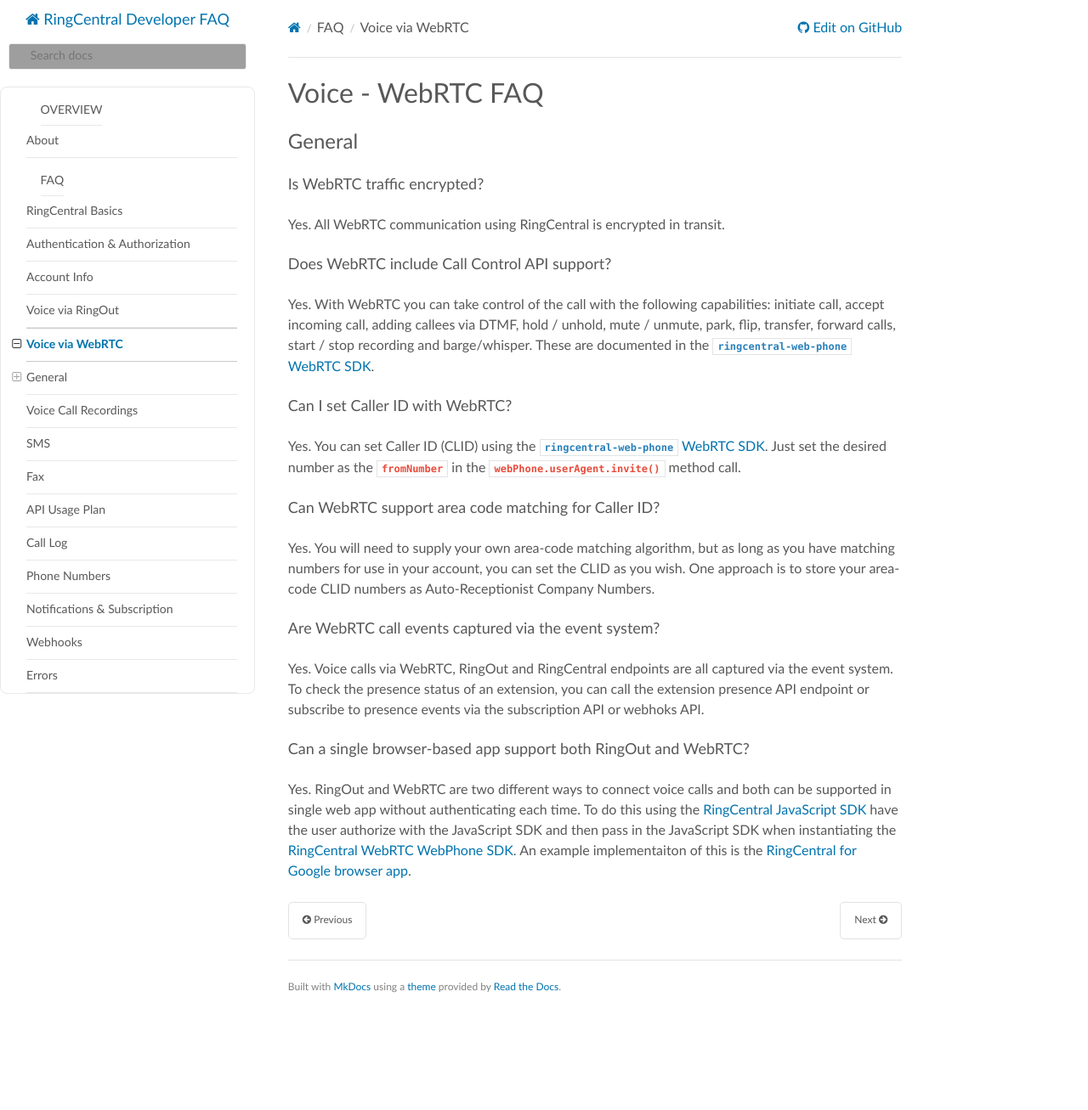
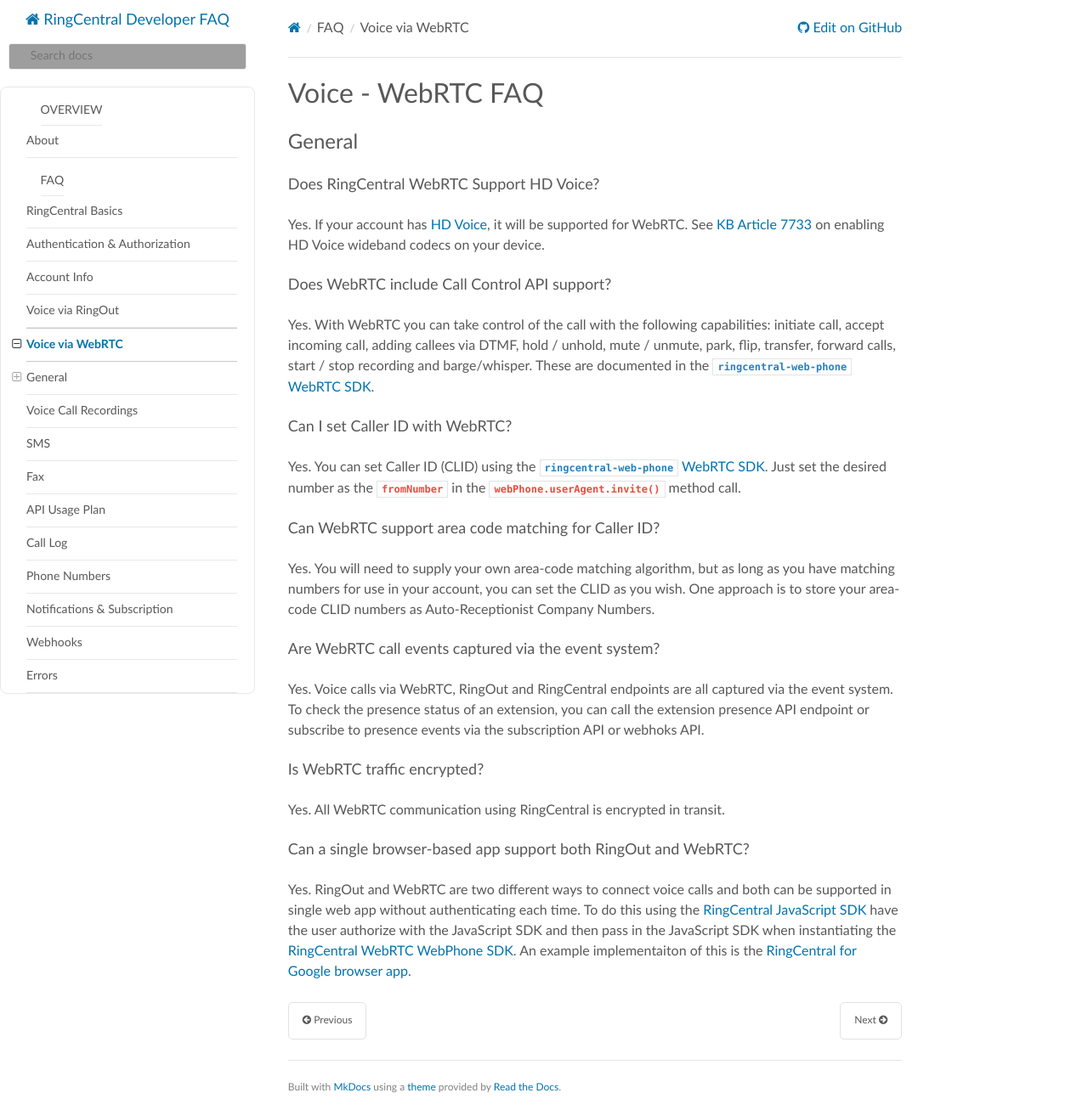
Before and after one commit to ringcentral/ringcentral-faq, an MkDocs documentation site: the page built from docs/voice_webrtc.md, in a window 1280 px wide and 1307 px high. Shown: the whole window at 85% size. Built offline with MkDocs 1.6.1, drawn with Linux system fonts in a browser that asks for light colours; nearby versions of some CDN libraries; old or Windows-style settings are respelled for this version of MkDocs; grey boxes are pictures that could not be loaded.

Commit message:
Add HD Voice info

```diff
--- a/docs/voice_webrtc.md
+++ b/docs/voice_webrtc.md
@@ -2,9 +2,9 @@
 
 ## General
 
-### Is WebRTC traffic encrypted?
+### Does RingCentral WebRTC Support HD Voice?
 
-Yes. All WebRTC communication using RingCentral is encrypted in transit.
+Yes. If your account has [HD Voice](https://success.ringcentral.com/articles/RC_Knowledge_Article/7714), it will be supported for WebRTC. See [KB Article 7733](https://success.ringcentral.com/articles/RC_Knowledge_Article/7733) on enabling HD Voice wideband codecs on your device.
 
 ### Does WebRTC include Call Control API support?
 
@@ -22,6 +22,10 @@
 
 Yes. Voice calls via WebRTC, RingOut and RingCentral endpoints are all captured via the event system. To check the presence status of an extension, you can call the extension presence API endpoint or subscribe to presence events via the subscription API or webhoks API.
 
+### Is WebRTC traffic encrypted?
+
+Yes. All WebRTC communication using RingCentral is encrypted in transit.
+
 ### Can a single browser-based app support both RingOut and WebRTC?
 
 Yes. RingOut and WebRTC are two different ways to connect voice calls and both can be supported in single web app without authenticating each time. To do this using the [RingCentral JavaScript SDK](https://github.com/ringcentral/ringcentral-js) have the user authorize with the JavaScript SDK and then pass in the JavaScript SDK when instantiating the [RingCentral WebRTC WebPhone SDK](https://github.com/ringcentral/ringcentral-web-phone). An example implementaiton of this is the [RingCentral for Google browser app](https://developers.ringcentral.com/app-gallery.html/app/312709020-312709020-7gufiGT3T3CCuCP37hMDaQ~KiLR9gZ-TTS5mivQ8TGEqQ-1210).
```
